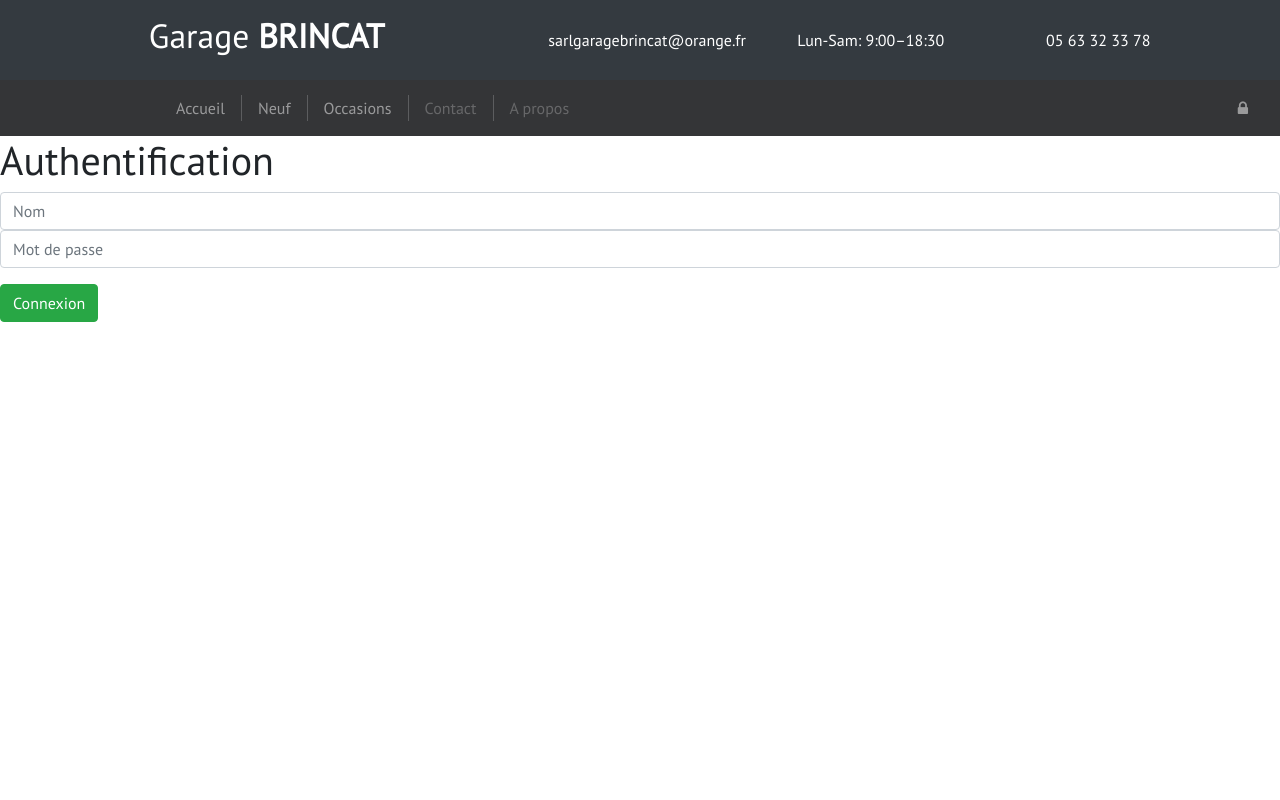
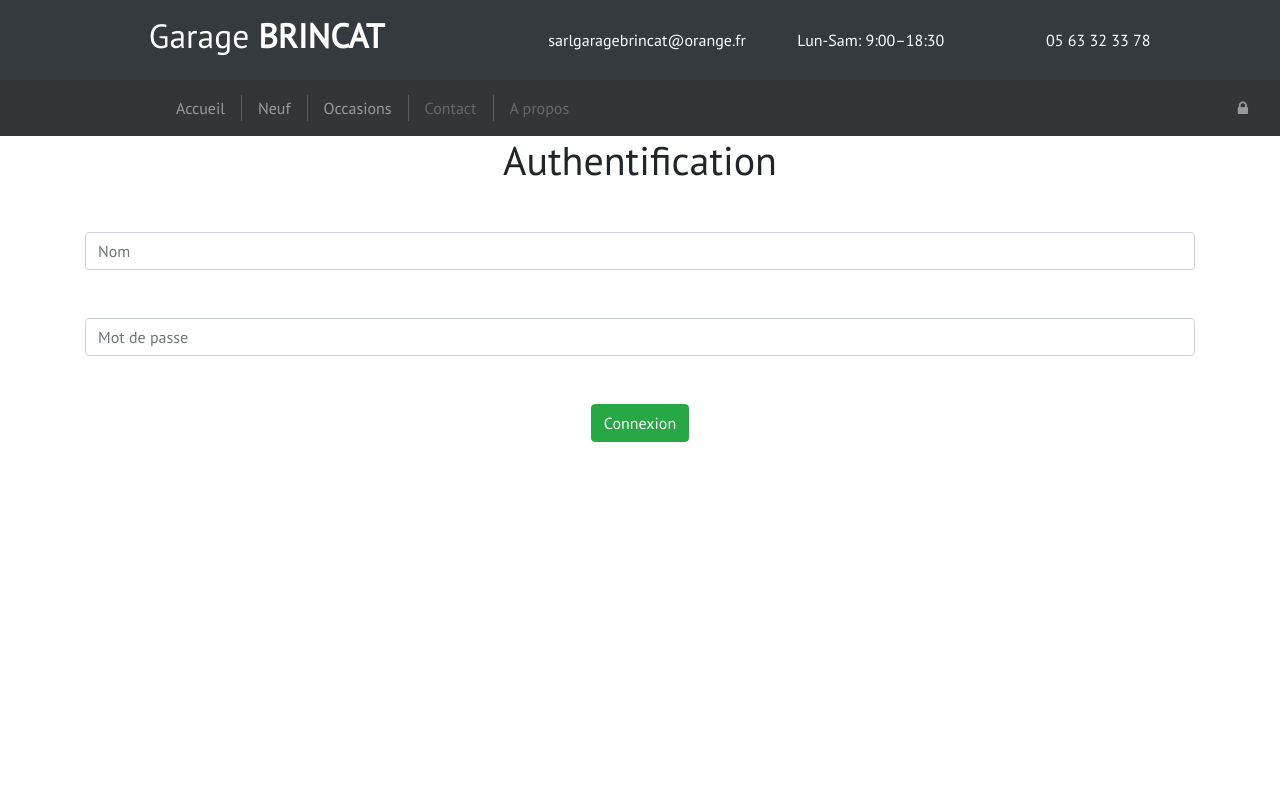
Before and after one commit to PierreG-dev/Garage_BRINCAT, a Symfony app: template templates/admin/auth.html.twig in a window 1280 px wide. Run offline with Twig, Linux system fonts and the light colour scheme; the template is opened without the code that fills it, so the values that code supplies are empty; some libraries are stand-ins or nearby versions.

Commit message:
commit few changes to send project

```diff
--- a/templates/admin/admin.html.twig
+++ b/templates/admin/admin.html.twig
@@ -14,10 +14,6 @@
         align-items: center;
         justify-content: space-around;
     }
-    body {
-        background: url("{{ asset('res/admin_body.svg') }}");
-        background-size: cover;
-    }
 </style>
 
 <div class="example-wrapper">
--- a/templates/admin/auth.html.twig
+++ b/templates/admin/auth.html.twig
@@ -4,15 +4,17 @@
 
 {% block body %}
 
-<div class="example-wrapper">
-    <h1>Authentification</h1>
+<div class="text-center container m-auto">
+
+    <h1 class="mb-5">Authentification</h1>
 
     <form action="{{ path('authentification') }}" method="post">
         <div class="form-group">
-            <input type="text" class="form-control" placeholder="Nom" required name="_username">
-            <input type="password" class="form-control" placeholder="Mot de passe" required name="_password">
+            <input type="text" class="form-control mb-5" placeholder="Nom" required name="_username">
+            <input type="password" class="form-control mb-5" placeholder="Mot de passe" required name="_password">
         </div>
         <div class="form-group"><button type="submit" class="btn btn-success">Connexion</button></div>
     </form>
+
 </div>
 {% endblock %}
--- a/templates/admin/registration.html.twig
+++ b/templates/admin/registration.html.twig
@@ -1,11 +1,14 @@
 {% extends "base_admin.html.twig" %}
 
 {% block body %}
+    <div class="container m-auto">
         <h1>Créer un nouvel administrateur</h1>
         {{ form_start(form) }}
         {{ form_row(form.username, {'label': 'Nom', 'attr': {'placeholder': 'Nom'}}) }}
         {{ form_row(form.password, {'label': 'Mot de passe', 'attr': {'placeholder': 'Mot de passe'}}) }}
-    {{ form_row(form.confirm_password, {'label': 'Confirmation du mot de passe', 'attr': {'placeholder': 'Confirmez le mot de passe'}}) }}
+        {{ form_row(form.confirm_password, {'label': 'Confirmation du mot de passe', 'attr': {'placeholder': 'Confirmez le mot de passe'}})
+        }}
         <button type="submit" class="btn btn-success">Créer</button>
         {{ form_end(form) }}
+    </div>
 {% endblock %}
--- a/templates/car/edit.html.twig
+++ b/templates/car/edit.html.twig
@@ -6,7 +6,7 @@
 
     <style>
         body {
-            background: url("{{ asset('res/admin_body_green.svg') }}");
+            background: url("{{ asset('res/admin_body_dark.svg') }}");
             background-size: cover;
             padding-bottom: 25px;
         }
--- a/templates/car/new.html.twig
+++ b/templates/car/new.html.twig
@@ -6,7 +6,7 @@
 
 <style>
     body {
-        background: url("{{ asset('res/admin_body_green.svg') }}");
+        background: url("{{ asset('res/admin_body_dark.svg') }}");
         background-size: cover;
     }
 </style>
--- a/templates/main/detail.html.twig
+++ b/templates/main/detail.html.twig
@@ -31,7 +31,7 @@
     <div class="row">
         <h1 class="text-center text-white bg-dark">{{ car.brand }} {{ car.model }}</h1>
         <div class="col-md-12 col-lg-12 col-sm-12 p-0">
-            <img src="{{ asset("images/properties") }}/{{ car.filename }}" alt="" style="filter: contrast(90%); width:100%">
+            <img src="{{ asset("images/properties") }}/{{ car.filename }}" alt="" style="filter: contrast(90%); width:70%; margin-left: 15%;">
         </div>
 
         <div class="col-md-6 col-lg-6 col-sm-12 text-white p-5">
```
Also changed, not shown: public/images/properties/5e4bb74b08e67555338204.jpg (added), public/images/properties/5e4bb7a9bd056486554296.jpg (added), public/images/properties/5e4bb7c1b2243534287406.png (added), public/images/properties/5e4bb80c53d09269699836.jpg (added), public/images/properties/5e4bb883e190b263043539.jpg (added), public/images/properties/5e4bba30bc516037508650.jpg (added), public/images/properties/5e4bba5814fc6504882529.jpg (added), public/images/properties/5e4bba827bf9e944596018.jpg (added), public/images/properties/5e4bba9732357564386459.jpg (added), 1 other file. Lines whose indentation alone changed are shown as unchanged.
